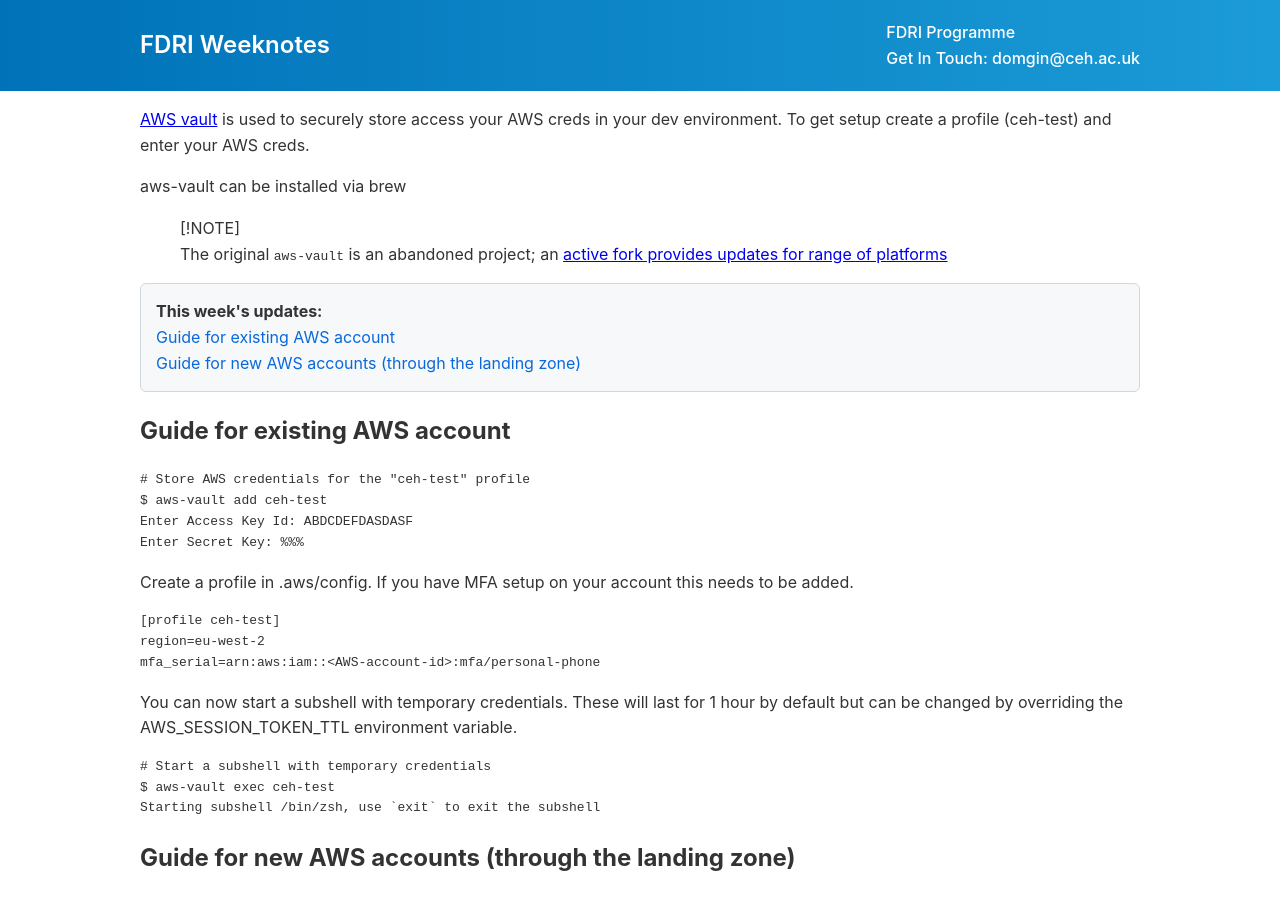
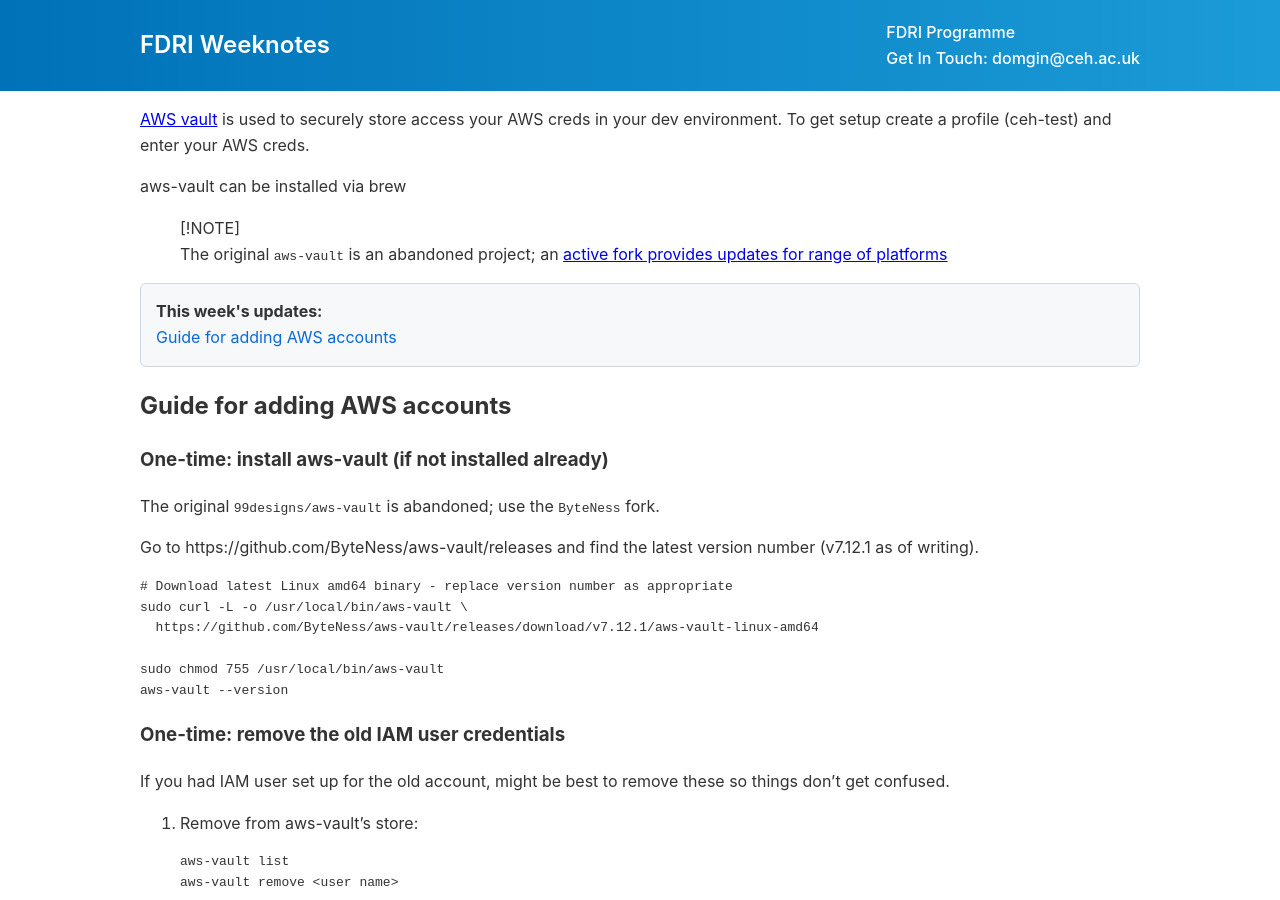
Before and after one commit to NERC-CEH/fdri_words, a Jekyll site: the page built from aws/aws-vault.md, in a window 1280 px wide and 900 px high. Built offline with Jekyll 4.4.1, drawn with Linux system fonts in a browser that asks for light colours; our own code applies the rules of GitHub Pages for plain Markdown files.

Commit message:
Update aws-vault.md

````diff
--- a/aws/aws-vault.md
+++ b/aws/aws-vault.md
@@ -5,32 +5,7 @@ aws-vault can be installed via brew
 > [!NOTE]
 > The original `aws-vault` is an abandoned project; an [active fork provides updates for range of platforms](https://github.com/byteness/aws-vault/releases/tag/v7.9.8)
 
-## Guide for existing AWS account
-
-```
-# Store AWS credentials for the "ceh-test" profile
-$ aws-vault add ceh-test
-Enter Access Key Id: ABDCDEFDASDASF
-Enter Secret Key: %%%
-```
-
-Create a profile in .aws/config. If you have MFA setup on your account this needs to be added.
-
-```
-[profile ceh-test]
-region=eu-west-2
-mfa_serial=arn:aws:iam::<AWS-account-id>:mfa/personal-phone
-```
-
-You can now start a subshell with temporary credentials. These will last for 1 hour by default but can be changed by overriding the AWS_SESSION_TOKEN_TTL environment variable.
-
-```
-# Start a subshell with temporary credentials
-$ aws-vault exec ceh-test
-Starting subshell /bin/zsh, use `exit` to exit the subshell
-```
-
-## Guide for new AWS accounts (through the landing zone)
+## Guide for adding AWS accounts
 
 ### One-time: install aws-vault (if not installed already)
 
````
